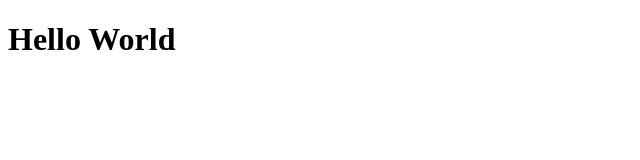
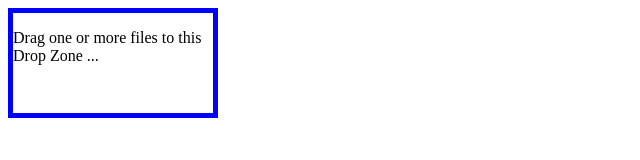
Before and after one commit to newyork-anthonyng/exceljs-demo, a website: page src/index.html in a window 1280 px wide. Shown: the whole page, without its empty margins (0-640 px from the left). Drawn offline with Linux system fonts and the light colour scheme.

Commit message:
Add basic drag and drop

```diff
--- a/src/index.html
+++ b/src/index.html
@@ -5,8 +5,17 @@
   <meta name="viewport" content="width=device-width, initial-scale=1.0">
   <meta http-equiv="X-UA-Compatible" content="ie=edge">
   <title>Document</title>
+  <style>
+      .dropZone {
+        border: 5px solid blue;
+        width:  200px;
+        height: 100px;
+      }
+    </style>
 </head>
 <body>
-  <h1>Hello World</h1>
+  <div class="js-drop dropZone">
+    <p>Drag one or more files to this Drop Zone ...</p>
+  </div>
 </body>
 </html>
```
Also changed, not shown: src/index.js (+23 -1 lines), README.md (added), 1 other file.
